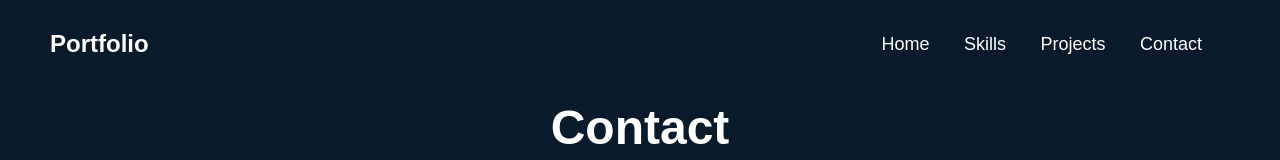
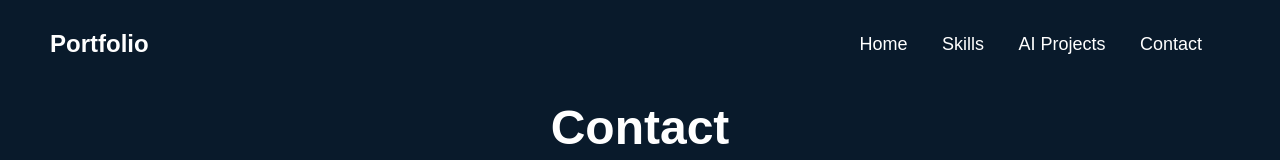
Before and after one commit to tdelavy/interactive-cv, a plain HTML site: page contact.html in a window 1280 px wide. Shown: the top 160 px of the page. Drawn offline with Linux system fonts and the light colour scheme.

Commit message:
Update contact.html

```diff
--- a/contact.html
+++ b/contact.html
@@ -12,7 +12,7 @@
       <nav class="navbar">
           <a href="index.html#home">Home</a>
           <a href="skills.html">Skills</a>
-          <a href="projects.html">Projects</a>
+          <a href="projects.html">AI Projects</a>
           <a href="contact.html">Contact</a>
       </nav>
   </header>
```
